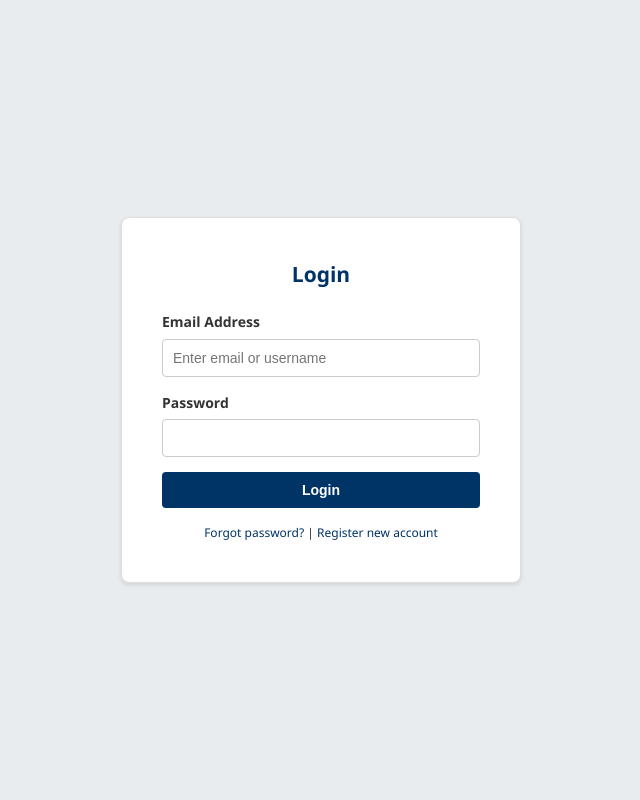
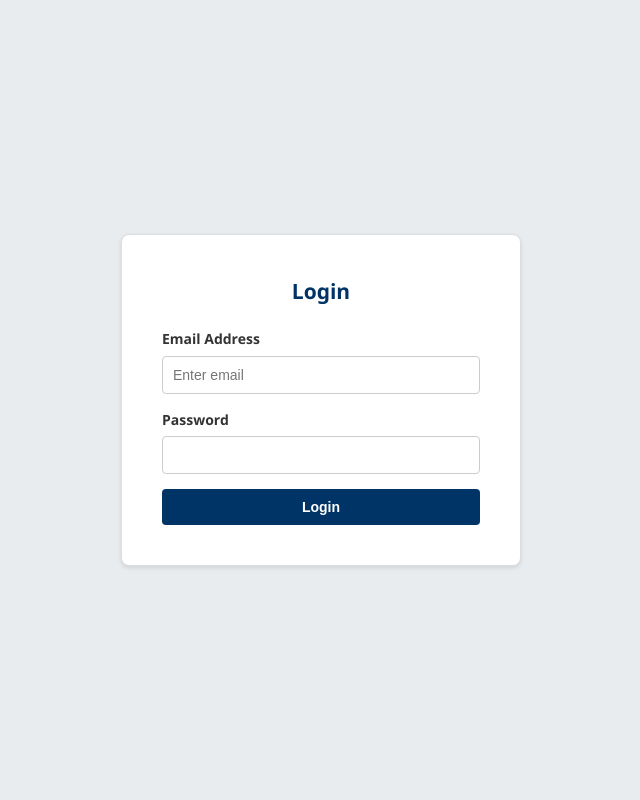
Before and after one commit to madhurgrover-cs/ai-honepot, a FastAPI app: page /login in a window 1280 px wide. Shown: the whole page, without its empty margins (319-959 px from the left). Run offline with FastAPI, Linux system fonts and the light colour scheme.

Commit message:
Simplify login portal - remove registration and forgot password links for clean demo

```diff
--- a/templates/auth.html
+++ b/templates/auth.html
@@ -4,44 +4,26 @@
 <head>
     <meta charset="UTF-8">
     <meta name="viewport" content="width=device-width, initial-scale=1.0">
-    <title>{{ title }} - Corporate Portal</title>
+    <title>Login - Corporate Portal</title>
     <link rel="stylesheet" href="/static/css/portal.css">
 </head>
 
 <body>
     <div class="auth-container">
         <div class="auth-card">
-            <h2>{{ title }}</h2>
-            <form action="/dashboard" method="get">
+            <h2>Login</h2>
+            <form action="/search" method="get">
                 <div class="form-group">
                     <label for="email">Email Address</label>
-                    <input type="text" id="email" name="email" class="form-control"
-                        placeholder="Enter email or username" required>
+                    <input type="text" id="email" name="q" class="form-control" placeholder="Enter email" required>
                 </div>
                 <div class="form-group">
                     <label for="password">Password</label>
                     <input type="password" id="password" name="password" class="form-control" required>
                 </div>
 
-                {% if is_register %}
-                <div class="form-group">
-                    <label for="confirm_password">Confirm Password</label>
-                    <input type="password" id="confirm_password" class="form-control" required>
-                </div>
-                {% endif %}
-
-                <button type="submit" class="btn-primary">
-                    {% if is_register %}Register Account{% else %}Login{% endif %}
-                </button>
+                <button type="submit" class="btn-primary">Login</button>
             </form>
-
-            <div class="auth-footer">
-                {% if is_register %}
-                Already have an account? <a href="/login">Login here</a>
-                {% else %}
-                <a href="#">Forgot password?</a> | <a href="/register">Register new account</a>
-                {% endif %}
-            </div>
         </div>
     </div>
 </body>
```
